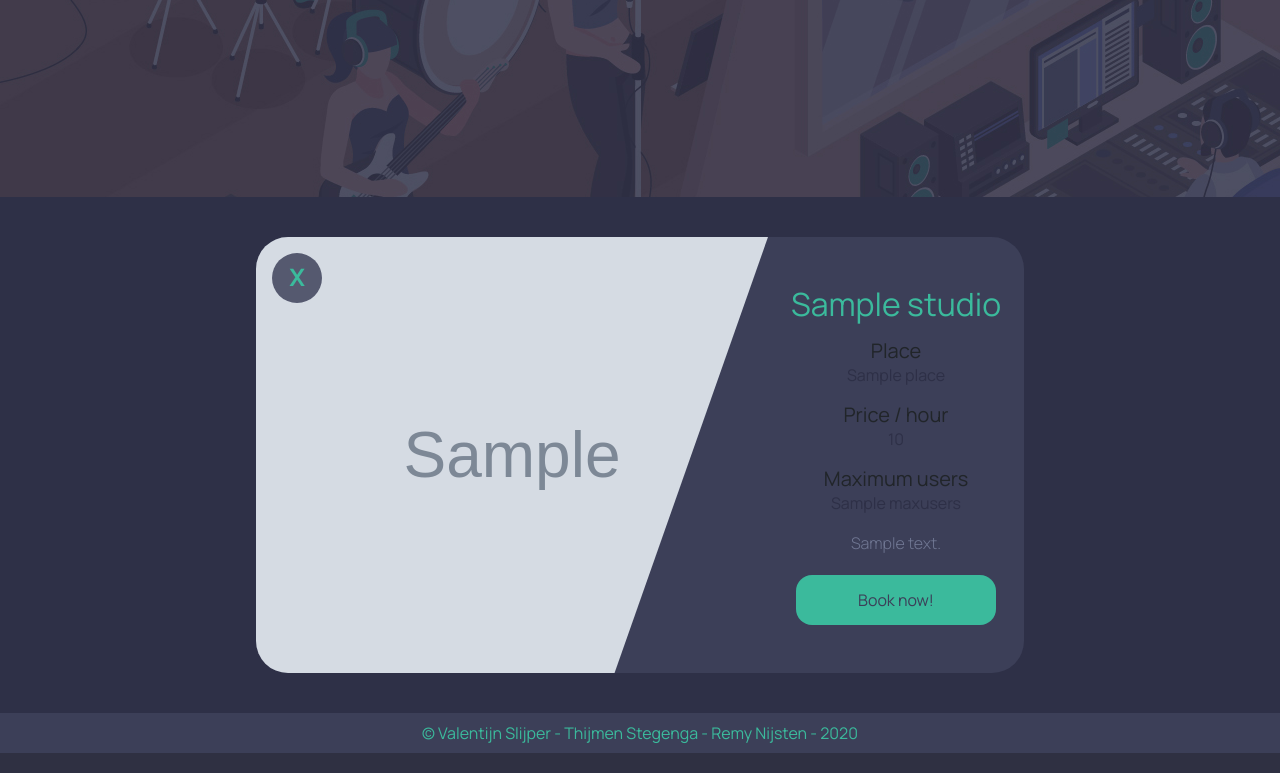
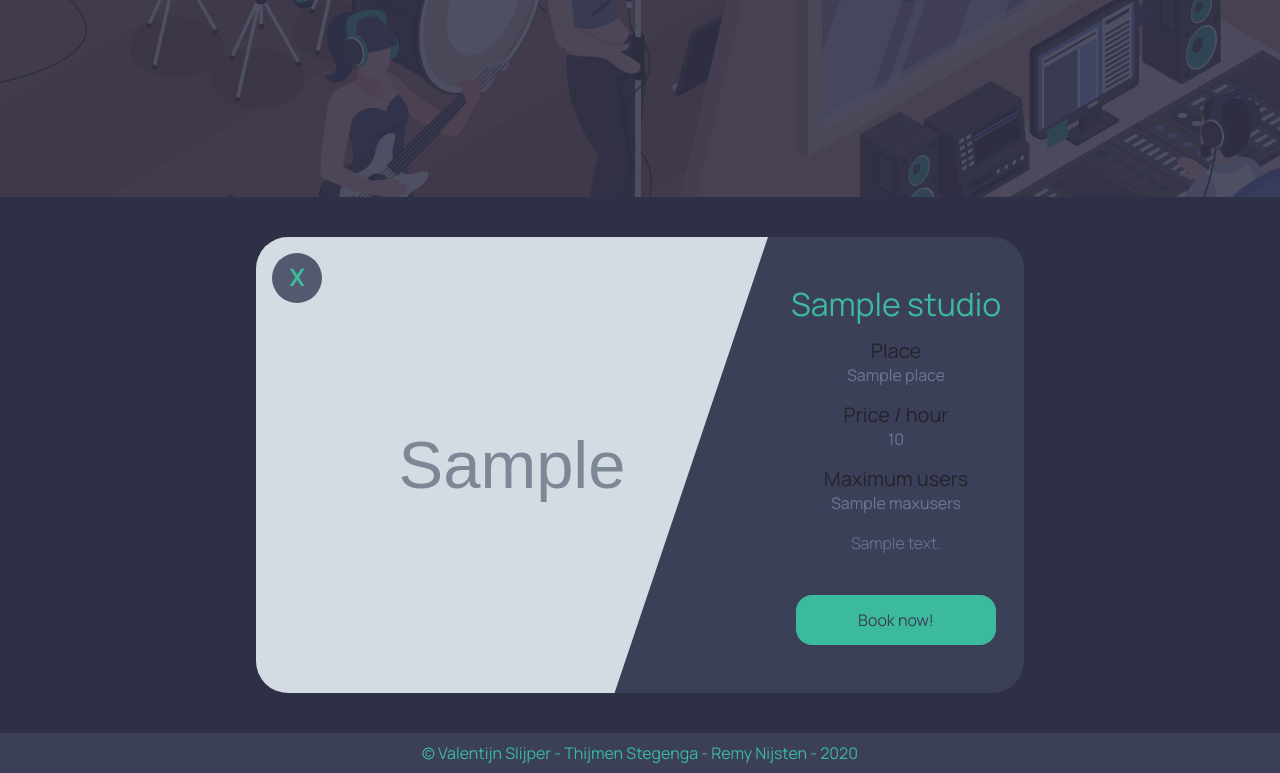
Before and after one commit to ValentijnSlijper/Studio-verhuur, a PHP site: the page made by view/studio/studiodetails.php in a window 1280 px wide. Shown: the part 443-1216 px from the top of the page. Run offline with PHP 8.4, Linux system fonts and the light colour scheme; the template is opened without the code that fills it: most values are stand-ins (such as "Sample title", 1, 10 or a date in 2020); grey boxes marked "Sample" are stand-in pictures; some libraries are stand-ins or nearby versions.

Commit message:
**Changed colors at studio/detail for better view** **Added discription to studio/detail**

```diff
--- a/view/studio/studiodetails.php
+++ b/view/studio/studiodetails.php
@@ -12,17 +12,17 @@
 		<h2 class='text-center sv-color-mint mb-3'><?=$studio['name']?></h2>
 
 		<h5 class='m-0'>Place</h5>
-		<p class='sv-color-dark sv-font-light'><?= $studio['place'] ?></p>
+		<p class='sv-color-lightest sv-font-light'><?= $studio['place'] ?></p>
 
 		<h5 class='m-0'>Price / hour</h5>
-		<p class='sv-color-dark sv-font-light'><?= $studio['price'] ?></p>
+		<p class='sv-color-lightest sv-font-light'><?= $studio['price'] ?></p>
 
 		<h5 class='m-0'>Maximum users</h5>
-		<p class='sv-color-dark sv-font-light'><?= $studio['maxusers'] ?></p>
+		<p class='sv-color-lightest sv-font-light'><?= $studio['maxusers'] ?></p>
 
 		<p class='sv-color-lightest sv-text-light'><?= $studio['description'] ?></p>
 
-		<button class="sv-button mt-1 booknow">Book now!</button>
+		<button class="sv-button mt-4 booknow">Book now!</button>
 	</div>
 
 </div>
--- a/view/studio/studios.php
+++ b/view/studio/studios.php
@@ -10,6 +10,7 @@
 	$place = $value['place'];
 	$price = $value['price'];
 	$maxusers = $value['maxusers'];
+	$description = $value['description'];
 
 	?>
 
```
